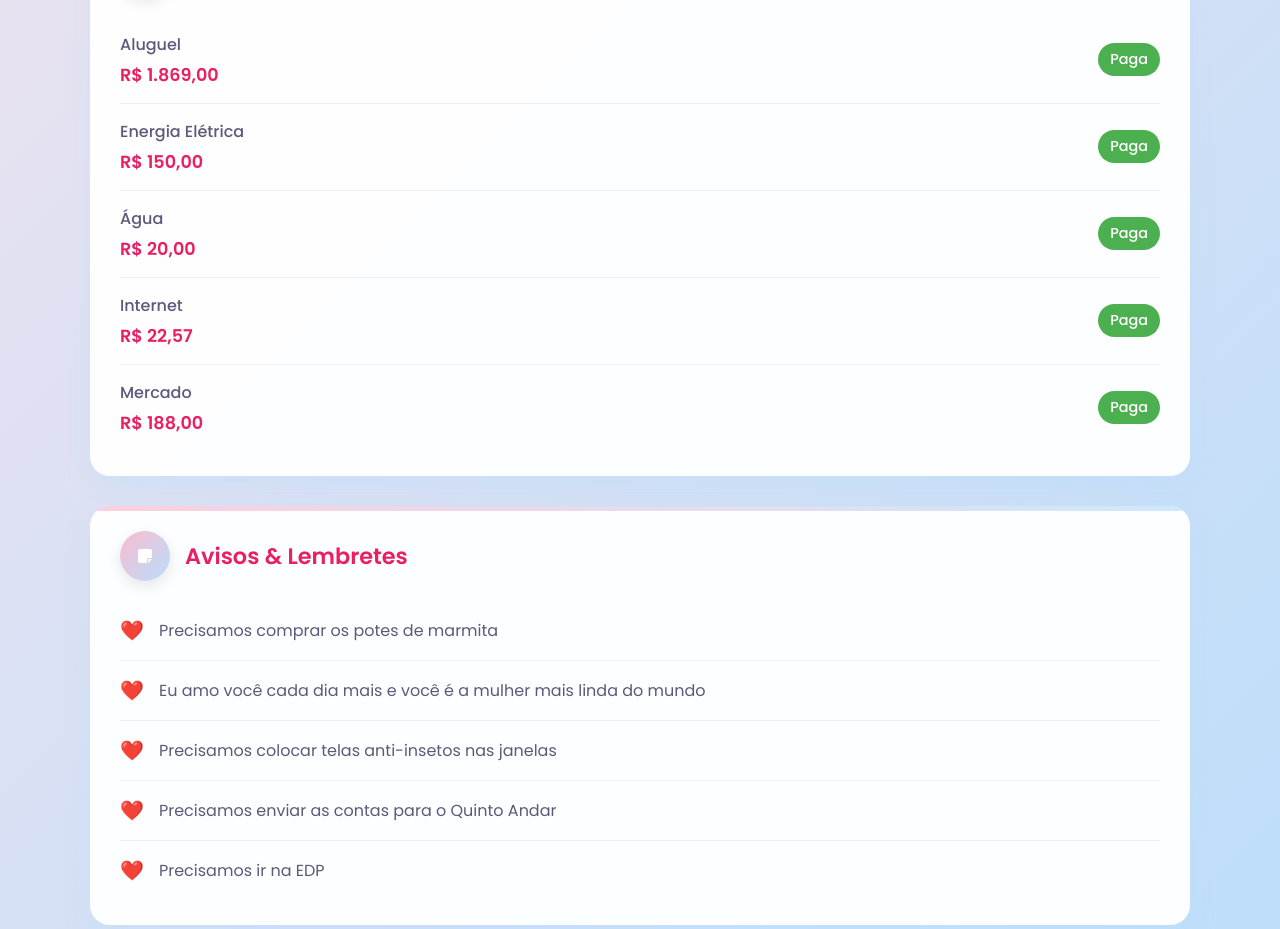
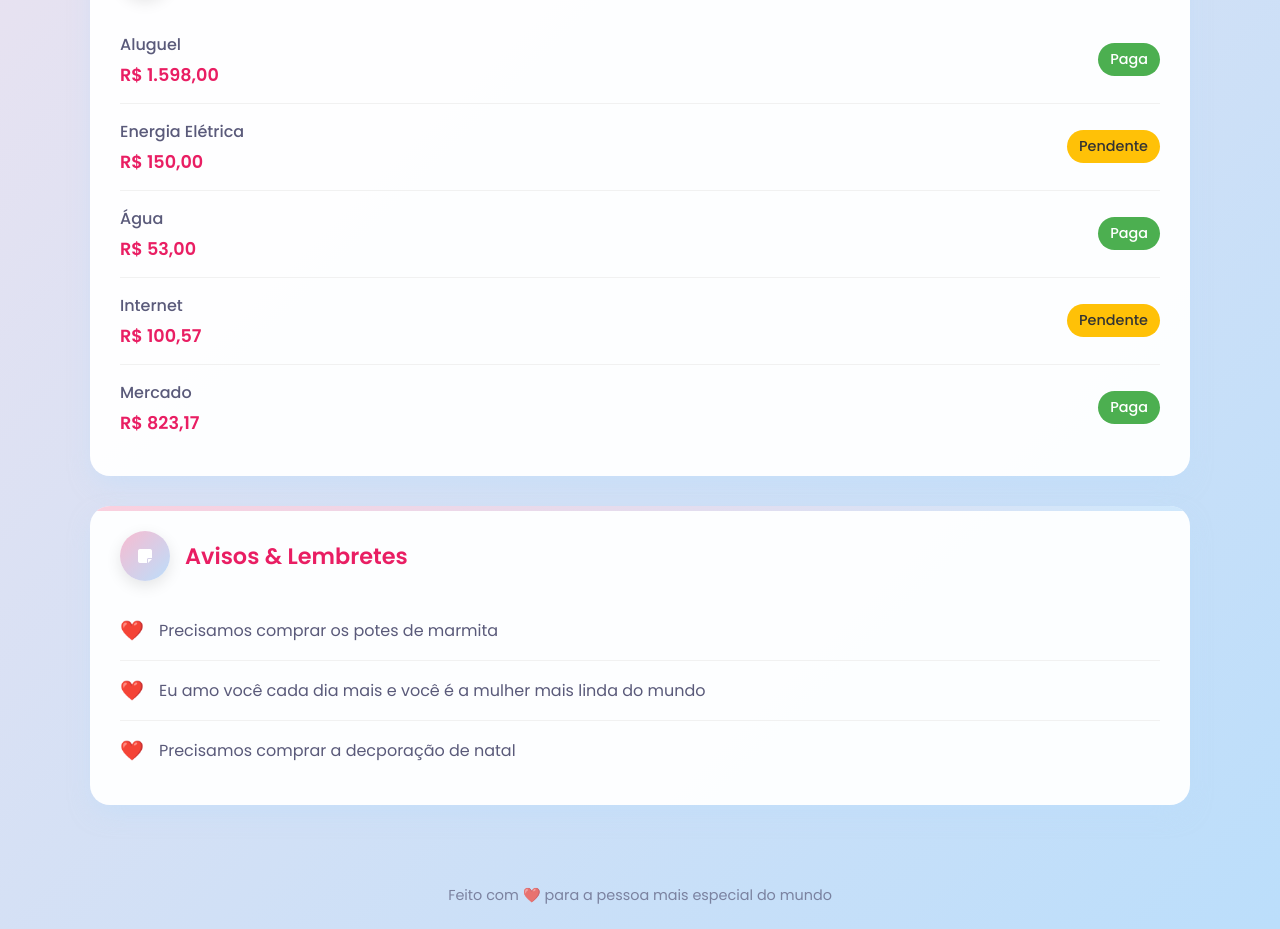
Before and after one commit to Vincfud98/Casa, a plain HTML site: page index.html in a window 1280 px wide. Shown: the part 1069-1998 px from the top of the page. Drawn offline with Linux system fonts and the light colour scheme.

Commit message:
Update index.html

```diff
--- a/index.html
+++ b/index.html
@@ -521,7 +521,7 @@
             <div class="bill-item">
                 <div class="bill-info">
                     <div class="bill-name">Aluguel</div>
-                    <div class="bill-value">R$ 1.869,00</div>
+                    <div class="bill-value">R$ 1.598,00</div>
                 </div>
                 <div class="bill-status status-paid">Paga</div>
             </div>
@@ -530,26 +530,26 @@
                     <div class="bill-name">Energia Elétrica</div>
                     <div class="bill-value">R$ 150,00</div>
                 </div>
-                <div class="bill-status status-paid">Paga</div>
+                <div class="bill-status status-pending">Pendente</div>
             </div>
             <div class="bill-item">
                 <div class="bill-info">
                     <div class="bill-name">Água</div>
-                    <div class="bill-value">R$ 20,00</div>
+                    <div class="bill-value">R$ 53,00</div>
                 </div>
                 <div class="bill-status status-paid">Paga</div>
             </div>
             <div class="bill-item">
                 <div class="bill-info">
                     <div class="bill-name">Internet</div>
-                    <div class="bill-value">R$ 22,57</div>
+                    <div class="bill-value">R$ 100,57</div>
                 </div>
-                <div class="bill-status status-paid">Paga</div>
+                <div class="bill-status status-pending">Pendente</div>
             </div>
             <div class="bill-item">
                 <div class="bill-info">
                     <div class="bill-name">Mercado</div>
-                    <div class="bill-value">R$ 188,00</div>
+                    <div class="bill-value">R$ 823,17</div>
                 </div>
                 <div class="bill-status status-paid">Paga</div>
             </div>
@@ -565,9 +565,7 @@
             <ul>
                 <li>Precisamos comprar os potes de marmita</li>
                 <li>Eu amo você cada dia mais e você é a mulher mais linda do mundo</li>
-                <li>Precisamos colocar telas anti-insetos nas janelas</li>
-                <li>Precisamos enviar as contas para o Quinto Andar</li>
-                <li>Precisamos ir na EDP</li>
+                <li>Precisamos comprar a decporação de natal</li>
             </ul>
         </div>
     </div>
@@ -578,8 +576,8 @@
 
     <script>
         // --- IMPORTANTE: PERSONALIZE AS DATAS AQUI ---
-        const dataInicioNamoro = '2025-06-07T22:00:00'; // Formato: ANO-MÊS-DIA T HORA:MINUTO:SEGUNDO
-        const dataInicioMorandoJuntos = '2025-08-22T18:00:00';
+        const dataInicioNamoro = '2025-06-07T00:00:00'; // Formato: ANO-MÊS-DIA T HORA:MINUTO:SEGUNDO
+        const dataInicioMorandoJuntos = '2025-08-22T00:00:00';
         // ------------------------------------------------
 
         // Criar corações flutuantes
```
